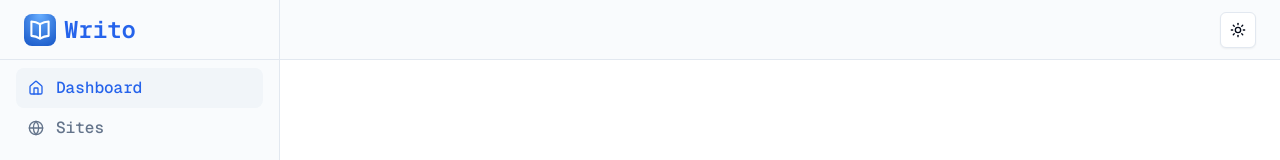
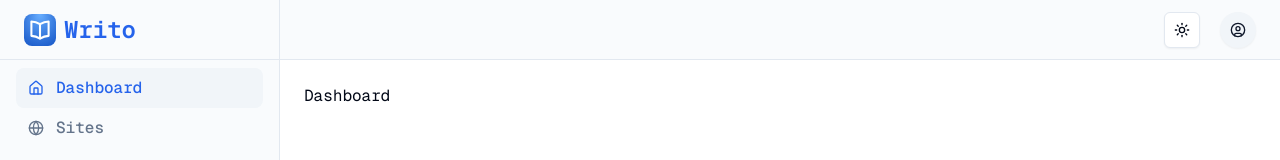
Before and after one commit to abhishekrch/writo, a Next.js app: page /dashboard in a window 1280 px wide. Shown: the top 160 px of the page. Built offline with nearby package versions, Linux system fonts and the light colour scheme.

Commit message:
feat(dashboard): add dropdown menu for logout

```diff
--- a/app/dashboard/layout.tsx
+++ b/app/dashboard/layout.tsx
@@ -4,6 +4,10 @@ import Logo from "@/public/logo.svg";
 import Image from "next/image";
 import { DashboardItems } from "../components/dashboard/DashboardItems";
 import { ThemeToggle } from "../components/dashboard/ThemeToggle";
+import { DropdownMenu, DropdownMenuContent, DropdownMenuItem, DropdownMenuTrigger } from "@/components/ui/dropdown-menu";
+import { Button } from "@/components/ui/button";
+import { CircleUser } from "lucide-react";
+import { LogoutLink } from "@kinde-oss/kinde-auth-nextjs/components";
 
 export default function DashboardLayout({ children }: { children: ReactNode }) {
   return (
@@ -27,8 +31,23 @@ export default function DashboardLayout({ children }: { children: ReactNode }) {
         <header className="flex h-14 items-center gap-4 border-b bg-muted/40 px-4 lg:h-[60px] lg:px-6">
         <div className="ml-auto flex items-center gap-x-5 ">
           <ThemeToggle />
+          <DropdownMenu>
+            <DropdownMenuTrigger asChild>
+              <Button variant="secondary" size="icon" className="rounded-full">
+                <CircleUser />
+              </Button>
+            </DropdownMenuTrigger>
+            <DropdownMenuContent align="end">
+              <DropdownMenuItem asChild>
+                <LogoutLink>Log out</LogoutLink>
+              </DropdownMenuItem>
+            </DropdownMenuContent>
+          </DropdownMenu>
         </div>
         </header>
+        <main className="flex flex-1 flex-col gap-4 p-4 lg:gap-6 lg:p-6">
+          {children}
+        </main>
       </div>
     </section>
   );
--- a/app/dashboard/page.tsx
+++ b/app/dashboard/page.tsx
@@ -1,10 +1,7 @@
-
-function page() {
+export default function DashboardIndexPage() {
   return (
-    <div>
-
-    </div>
+    <h1>
+      Dashboard
+    </h1>
   )
 }
-
-export default page
```
